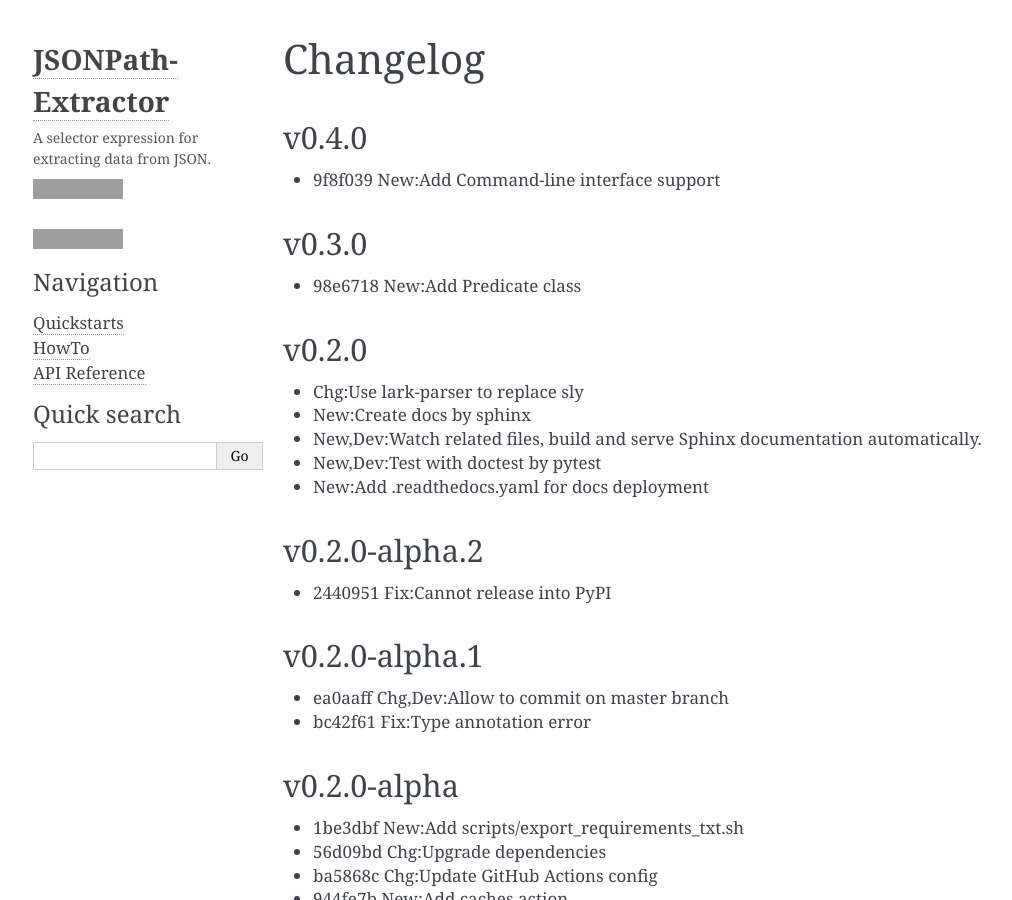
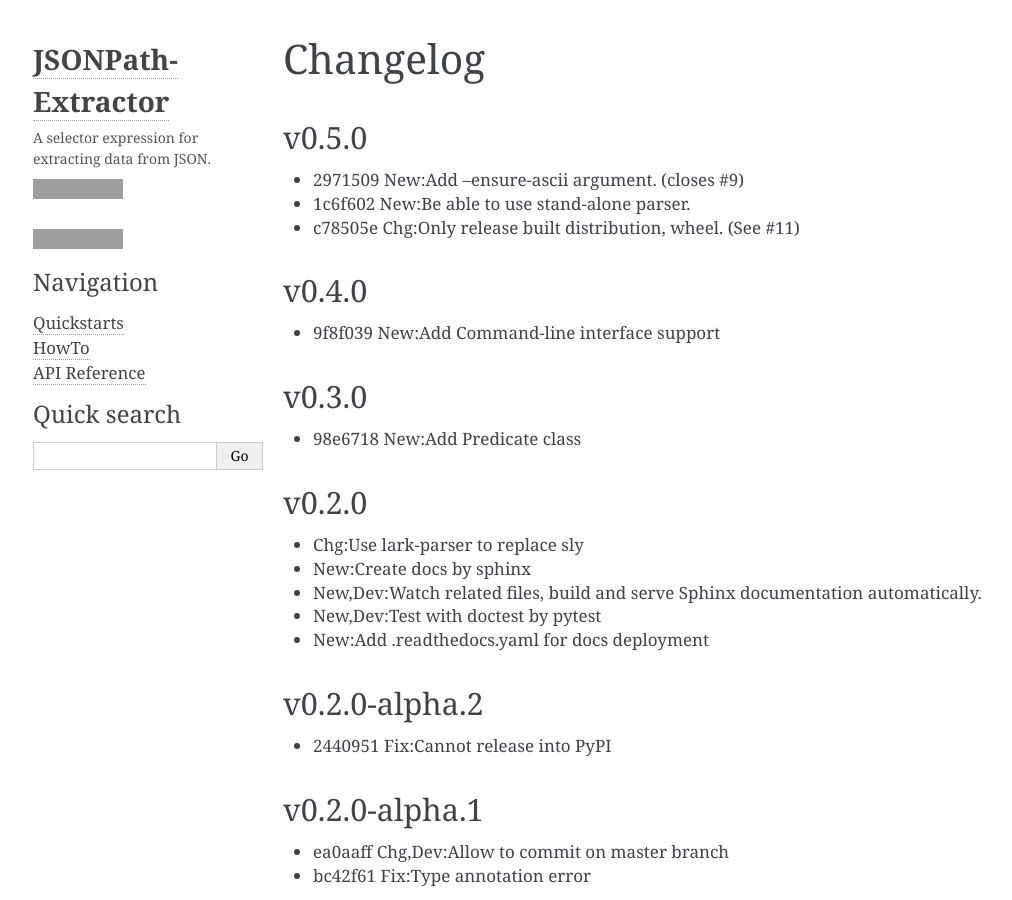
Before and after one commit to linw1995/jsonpath, a Sphinx documentation site: the page built from docs/source/changelog.rst, in a window 1280 px wide and 900 px high, cut to the strip 0-900 px from the top of the window. Shown: the whole strip, without its empty margins (105-1117 px from the left). Built offline with Sphinx 7.4.7, drawn with Linux system fonts in a browser that asks for light colours; grey boxes are pictures that could not be loaded.

Commit message:
New:Bump to v0.5.0
- 2971509 New:Add --ensure-ascii argument. (closes #9)
- 1c6f602 New:Be able to use stand-alone parser.
- c78505e Chg:Only release built distribution, wheel. (See #11)

```diff
--- a/README.rst
+++ b/README.rst
@@ -96,10 +96,12 @@
 Changelog
 <<<<<<<<<
 
-v0.4.0
+v0.5.0
 ~~~~~~
 
-- 9f8f039 New:Add Command-line interface support
+- 2971509 New:Add --ensure-ascii argument. (closes #9)
+- 1c6f602 New:Be able to use stand-alone parser.
+- c78505e Chg:Only release built distribution, wheel. (See #11)
 
 
 .. |license| image:: https://img.shields.io/github/license/linw1995/jsonpath.svg
--- a/docs/source/changelog.rst
+++ b/docs/source/changelog.rst
@@ -2,10 +2,12 @@
 Changelog
 =========
 
-v0.4.0
+v0.5.0
 ~~~~~~
 
-- 9f8f039 New:Add Command-line interface support
+- 2971509 New:Add --ensure-ascii argument. (closes #9)
+- 1c6f602 New:Be able to use stand-alone parser.
+- c78505e Chg:Only release built distribution, wheel. (See #11)
 
 .. include:: history.rst
     :start-line: 4
--- a/docs/source/history.rst
+++ b/docs/source/history.rst
@@ -1,6 +1,11 @@
 =======
 History
 =======
+
+v0.4.0
+~~~~~~
+
+- 9f8f039 New:Add Command-line interface support
 
 v0.3.0
 ~~~~~~
--- a/pyproject.toml
+++ b/pyproject.toml
@@ -1,6 +1,6 @@
 [tool.poetry]
 name = "jsonpath-extractor"
-version = "0.4.0"
+version = "0.5.0"
 license = "MIT"
 description = "A selector expression for extracting data from JSON."
 authors = ["林玮 <linw1995@icloud.com>"]
```
